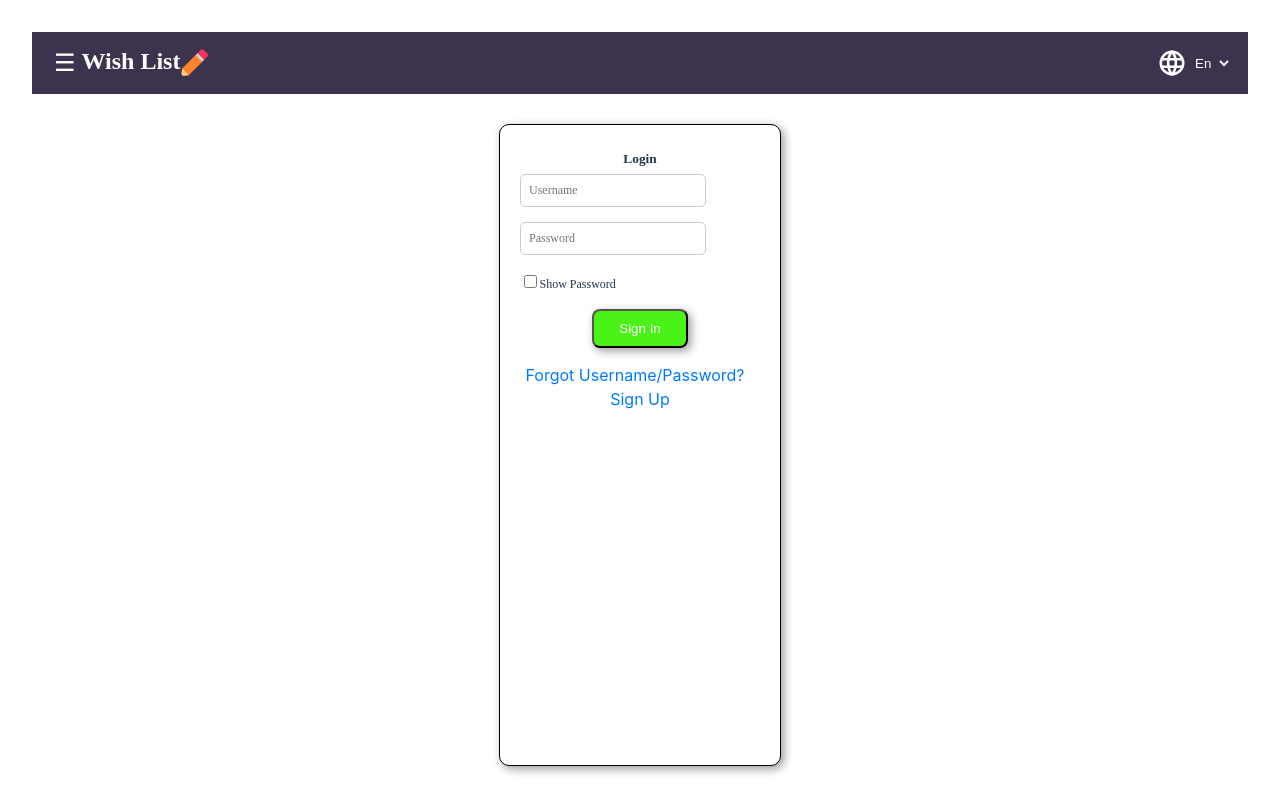
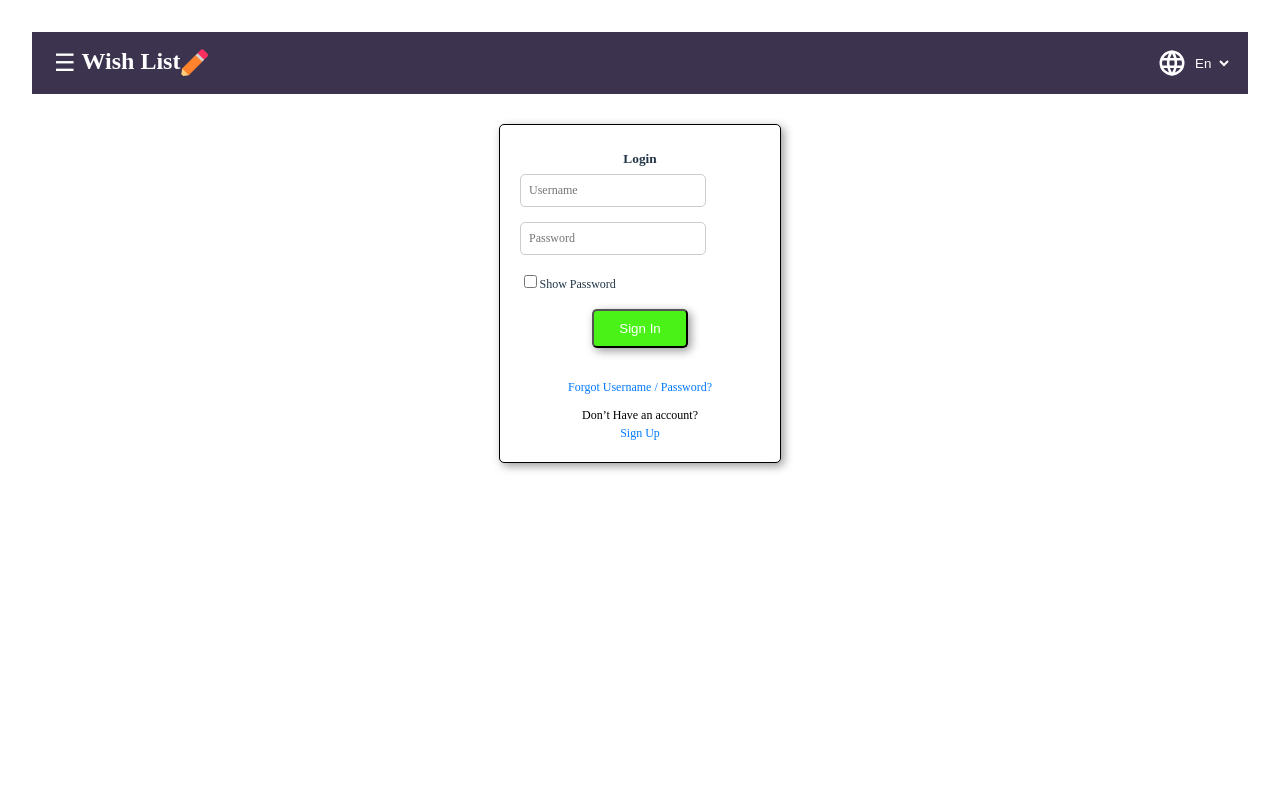
Before and after one commit to sergioing1000/Wish-List, a React (Vite) app: page / in a window 1280 px wide. Built offline with nearby package versions, Linux system fonts and the light colour scheme; a web font is replaced by a local one.

Commit message:
modified:   index.html 	modified:   src/Components/loginform.jsx

```diff
--- a/index.html
+++ b/index.html
@@ -2,7 +2,7 @@
 <html lang="en">
   <head>
     <meta charset="UTF-8" />
-    <link rel="icon" type="image/svg+xml" href="/vite.svg" />
+    <link rel="icon" type="image/svg+xml" href="./src/assets/icons/pencil.svg" />
     <meta name="viewport" content="width=device-width, initial-scale=1.0" />
     <title>Wish LIST</title>
   </head>
--- a/src/Components/loginform.jsx
+++ b/src/Components/loginform.jsx
@@ -17,12 +17,12 @@
     <div
       style={{
         maxWidth: "240px",
-        height: "600px",
+        // height: "400px",
         margin: "auto",
         marginTop: "30px",
         padding: "20px",
         border: "1px solid #000000",
-        borderRadius: "10px",
+        borderRadius: "5px",
         background: "#FFFFFF",
         boxShadow: "3px 3px 10px rgba(0, 0, 0, 0.4)",
       }}
@@ -79,7 +79,7 @@
               border: "1px solid #ccc",
               display: "flex",
               alignContent: "center",
-              alignItems: "center"
+              alignItems: "center",
             }}
           />
         </div>
@@ -117,7 +117,7 @@
               backgroundColor: "#4BF218",
               color: "white",
               bordercolor: "black",
-              borderRadius: "8px",
+              borderRadius: "5px",
               cursor: "pointer",
               boxShadow: "3px 3px 10px rgba(0, 0, 0, 0.4)",
             }}
@@ -131,16 +131,37 @@
           <a
             href="/forgot"
             style={{
-              marginRight: "10px",
+              marginTop: "30px",
               textDecoration: "none",
               color: "#007BFF",
+              fontFamily: "HachiMaruPop",
+              fontSize: "12px",
+              display: "block",
             }}
           >
-            Forgot Username/Password?
+            Forgot Username / Password?
           </a>
+          <span
+            style={{
+              marginTop: "10px",
+              textDecoration: "none",
+              color: "black",
+              fontFamily: "HachiMaruPop",
+              fontSize: "12px",
+              display: "block",
+            }}
+          >
+            Don’t Have an account?
+          </span>
           <a
             href="/signup"
-            style={{ textDecoration: "none", color: "#007BFF" }}
+            style={{
+              textDecoration: "none",
+              color: "#007BFF",
+              fontFamily: "HachiMaruPop",
+              fontSize: "12px",
+              display: "block",
+            }}
           >
             Sign Up
           </a>
```
